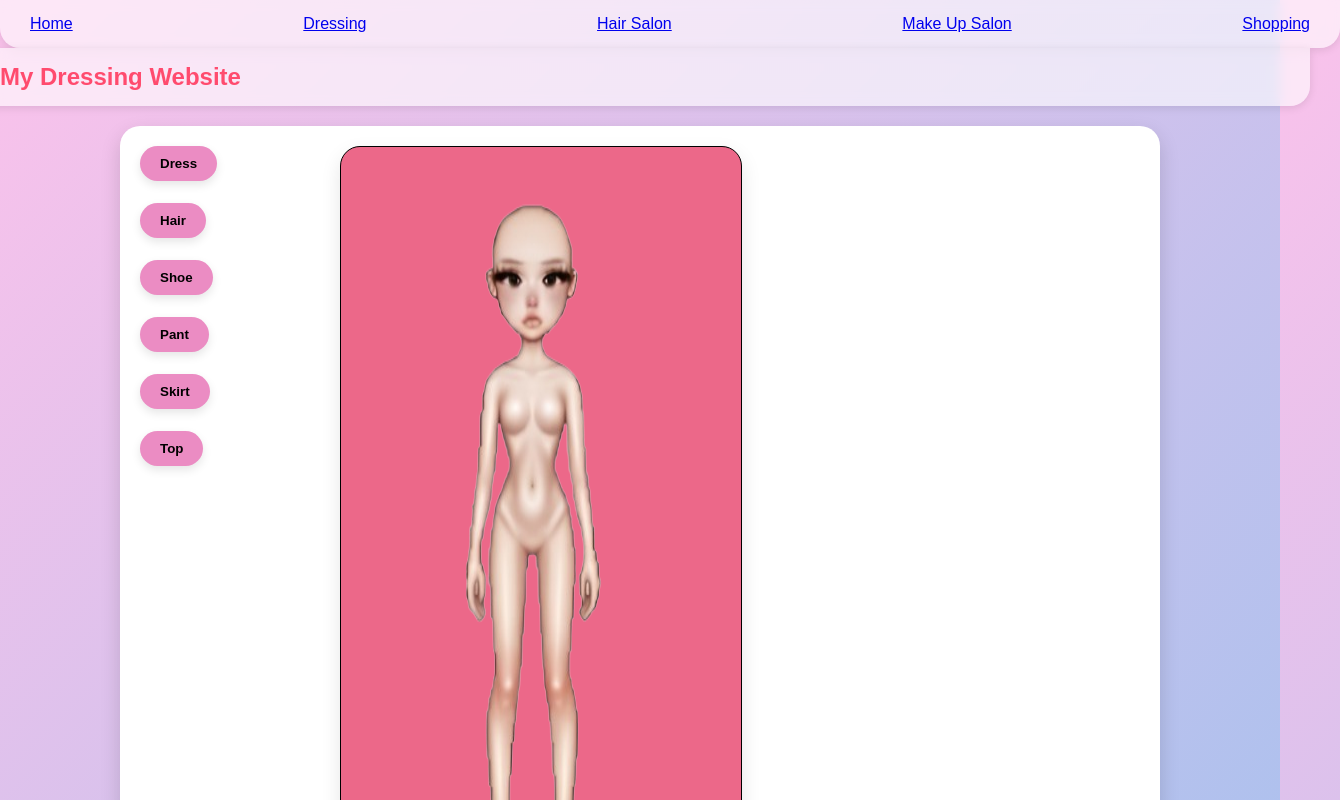
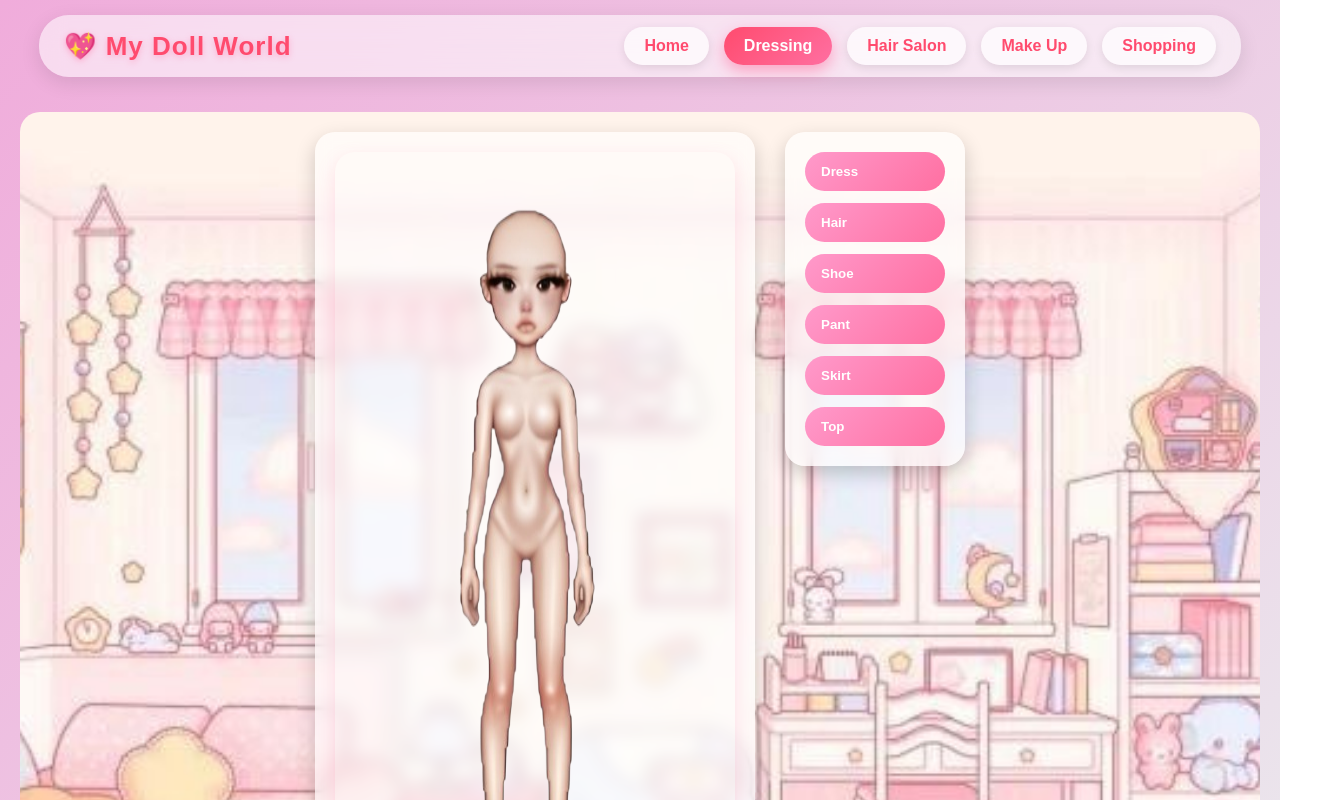
Before and after one commit to SabrinaMacaluso/my-dressing-app, a React (Create React App) app in the folder frontend/: page /dressing in a window 1280 px wide. Shown: the top 800 px of the page, 1340 px wide, since content can reach past the window. Built offline with nearby package versions, Linux system fonts and the light colour scheme.

Commit message:
Improve UI

```diff
--- a/frontend/src/App.css
+++ b/frontend/src/App.css
@@ -1,118 +1,277 @@
-
-/* App.css */
+/* Global */
 body {
   margin: 0;
   font-family: "Poppins", sans-serif;
-  background: linear-gradient(135deg, #fbc2eb 0%, #a6c1ee 100%);
+  background: linear-gradient(135deg, #f0acdb 0%, #eaebee 100%);
+  color: #333;
+  min-height: 100vh;
 }
+
 /* Layout wrapper */
 .main-layout {
   display: flex;
   flex-direction: column;
   align-items: center;
 }
+
 /* Header Navigation */
 .header {
-  width: 100%;
-  padding: 15px 30px;
+  width: 90%;
+  margin: 15px auto;
+  padding: 12px 25px;
   display: flex;
   justify-content: space-between;
   align-items: center;
-  background: rgba(255, 255, 255, 0.6);
-  backdrop-filter: blur(6px);
-  box-shadow: 0px 2px 8px rgba(0, 0, 0, 0.1);
-  border-radius: 0 0 20px 20px;
+  background: rgba(255, 255, 255, 0.55);
+  backdrop-filter: blur(12px);
+  box-shadow: 0px 6px 20px rgba(0,0,0,0.1);
+  border-radius: 30px;
+  position: sticky;
+  top: 10px;
+  z-index: 10;
+  transition: all 0.3s ease;
 }
-.header h1 {
-  margin: 0;
-  font-size: 24px;
+
+/* Logo / title */
+.logo {
+  font-size: 26px;
+  font-weight: bold;
   color: #ff4b6e;
+  letter-spacing: 1px;
+  text-shadow: 0 2px 6px rgba(255, 100, 150, 0.4);
 }
-/* Modern Menu */
+
+/* Navigation menu */
 .nav-menu {
   display: flex;
-  gap: 20px;
+  gap: 15px;
 }
-.nav-menu button {
-  padding: 8px 18px;
-  font-size: 16px;
-  font-weight: bold;
-  border-radius: 20px;
-  border: none;
-  background: rgba(255,255,255,0.8);
-  cursor: pointer;
-  transition: all 0.3s;
-  box-shadow: 0 3px 10px rgba(0,0,0,0.1);
+
+/* Menu links */
+.menu-btn {
+  text-decoration: none;
+  padding: 10px 20px;
+  border-radius: 25px;
+  font-weight: 600;
+  background: rgba(255,255,255,0.7);
+  color: #ff4b6e;
+  box-shadow: 0px 3px 10px rgba(0,0,0,0.1);
+  transition: all 0.3s ease;
 }
-.nav-menu button:hover {
-  background: linear-gradient(135deg, #ff758c 0%, #ff7eb3 100%);
+
+/* Hover effect */
+.menu-btn:hover {
+  background: linear-gradient(135deg, #ff9acb 0%, #ff6fa1 100%);
   color: white;
-  transform: scale(1.05);
+  transform: translateY(-3px) scale(1.05);
+  box-shadow: 0px 6px 15px rgba(255, 100, 150, 0.4);
 }
+
+/* Active link style */
+.menu-btn.active {
+  background: linear-gradient(135deg, #ff4b6e 0%, #ff6fa1 100%);
+  color: white;
+  box-shadow: 0px 6px 15px rgba(255, 100, 150, 0.5);
+}
+
 /* Main App Grid */
 .app {
   display: grid;
   grid-template-columns: 180px 1fr 220px;
   gap: 20px;
-  padding: 20px;
-  background: white;
-  border-radius: 20px;
-  box-shadow: 0px 8px 20px rgba(0, 0, 0, 0.15);
+  padding: 25px;
+  background: rgba(255, 255, 255, 0.8);
+  border-radius: 25px;
+  box-shadow: 0px 10px 25px rgba(0,0,0,0.15);
   max-width: 1000px;
   width: 100%;
-  margin: 20px 0;
+  margin: 30px 0;
 }
+
 /* Doll */
 .doll-section {
   display: flex;
   flex-direction: column;
   align-items: center;
 }
+
 #doll-container {
+  position: relative;
+  width: 400px;
+  height: 800px;
+  background: transparent;
+  border: none;
   border-radius: 20px;
-  box-shadow: 0px 8px 20px rgba(0, 0, 0, 0.1);
+  box-shadow: 0px 8px 20px rgba(255, 100, 150, 0.2);
   overflow: hidden;
 }
+
 /* Dressing Panel */
 .dressing-panel {
   display: flex;
   flex-direction: column;
   gap: 12px;
 }
+
 .dressing-panel button {
-  padding: 10px 20px;
-  border-radius: 25px;
+  padding: 12px 22px;
+  border-radius: 30px;
   border: none;
-  background: #eb8cc3;
+  background: linear-gradient(135deg, #ff9acb 0%, #ff6fa1 100%);
+  color: white;
   font-weight: bold;
   cursor: pointer;
-  transition: all 0.2s;
-  box-shadow: 0px 4px 10px rgba(0,0,0,0.1);
+  transition: all 0.3s ease;
+  box-shadow: 0px 6px 15px rgba(255,100,150,0.3);
 }
+
 .dressing-panel button:hover {
-  background: linear-gradient(135deg, #ff758c 0%, #ff7eb3 100%);
-  color: white;
-  transform: scale(1.05);
+  transform: scale(1.08);
+  box-shadow: 0px 8px 20px rgba(255,100,150,0.5);
 }
+
 .dressing-panel button:active {
   transform: scale(0.95);
 }
 
-
-/* Modern Download Button */
+/* Download Button */
 .download-button {
   padding: 14px 40px;
   font-size: 18px;
   font-weight: bold;
+  border-radius: 40px;
+  border: none;
+  background: linear-gradient(135deg, #ff4b6e 0%, #ff6fa1 100%);
+  color: white;
+  cursor: pointer;
+  box-shadow: 0px 8px 20px rgba(255, 100, 150, 0.4);
+  transition: all 0.3s ease;
+}
+
+.download-button:hover {
+  background: linear-gradient(135deg, #ff6fa1 0%, #ff9acb 100%);
+  transform: scale(1.05) rotate(-1deg);
+  box-shadow: 0px 10px 25px rgba(255, 100, 150, 0.5);
+}
+
+/* Dressing App Layout */
+.dressing-app {
+  display: flex;
+  justify-content: center;
+  align-items: flex-start;
+  gap: 30px;
+  padding: 20px;
+  background: url('../public/images/girly-room.jpg') no-repeat center;
+  background-size: cover;
+  border-radius: 20px;
+  max-width: 1200px;
+  width: 100%;
+  margin: 20px auto;
+}
+
+.doll-wrapper {
+  display: flex;
+  flex-direction: column;
+  align-items: center;
+  gap: 15px;
+  background: rgba(255, 255, 255, 0.6);
+  backdrop-filter: blur(8px);
+  padding: 20px;
+  border-radius: 20px;
+  box-shadow: 0 8px 20px rgba(0,0,0,0.2);
+}
+
+.doll-wrapper .download-button {
+  background: linear-gradient(135deg, #ff758c 0%, #ff7eb3 100%);
+  color: white;
+  font-weight: bold;
+  font-size: 16px;
+  padding: 12px 28px;
   border-radius: 30px;
   border: none;
-  background: linear-gradient(135deg, #ff758c 0%, #ff7eb3 100%);
-  color: white;
   cursor: pointer;
   box-shadow: 0 6px 15px rgba(0,0,0,0.2);
   transition: all 0.3s;
 }
-.download-button:hover {
+
+.doll-wrapper .download-button:hover {
   background: linear-gradient(135deg, #ff4b6e 0%, #ff6fa1 100%);
   transform: scale(1.05) rotate(-1deg);
 }
+
+/* Clothes Sidebar next to the doll */
+.clothes-sidebar {
+  display: flex;
+  flex-direction: column;
+  gap: 16px;
+  background: rgba(255, 255, 255, 0.65);
+  backdrop-filter: blur(8px);
+  padding: 20px;
+  border-radius: 20px;
+  box-shadow: 0 8px 20px rgba(0,0,0,0.2);
+  max-height: 700px;
+  overflow: hidden;
+}
+
+/* Flex container inside sidebar */
+.clothes-sidebar .sidebar-inner {
+  display: flex;
+  gap: 20px;
+}
+
+/* Left: category buttons column */
+.clothes-sidebar .category-buttons {
+  display: flex;
+  flex-direction: column;
+  gap: 12px;
+  min-width: 140px;
+}
+
+/* Right: available clothes column */
+.clothes-sidebar .available-clothes-wrapper {
+  display: flex;
+  flex-wrap: wrap;
+  gap: 14px;
+  flex: 1;
+  max-height: 600px;
+  overflow-y: auto;
+  padding: 10px;
+  border-left: 1px solid rgba(0,0,0,0.1);
+  box-sizing: border-box;
+}
+
+.available-clothes-wrapper .clothes-item {
+  margin-bottom: 12px;
+}
+
+/* Category buttons inside sidebar */
+.category-button {
+  display: flex;
+  align-items: center;
+  gap: 10px;
+  padding: 12px 16px;
+  border-radius: 25px;
+  border: none;
+  background: linear-gradient(135deg, #ff9acb 0%, #ff6fa1 100%);
+  color: white;
+  font-weight: bold;
+  cursor: pointer;
+  transition: all 0.3s ease;
+  width: 100%;
+}
+
+.category-button img {
+  width: 24px;
+  height: 24px;
+}
+
+.category-button:hover {
+  transform: scale(1.05);
+  box-shadow: 0px 8px 20px rgba(255,100,150,0.4);
+}
+
+.category-button.active {
+  background: linear-gradient(135deg, #ff4b6e 0%, #ff6fa1 100%);
+  box-shadow: 0px 8px 20px rgba(255,100,150,0.5);
+  transform: scale(1.05);
+}
--- a/frontend/src/App.js
+++ b/frontend/src/App.js
@@ -1,5 +1,5 @@
 // srcdevelop/App.js
-import { BrowserRouter as Router, Routes, Route, Link } from "react-router-dom";
+import { BrowserRouter as Router, Routes, Route, Link, NavLink } from "react-router-dom";
 import Home from "./pages/Home";
 import Dressing from "./pages/Dressing";
 import HairSalon from "./pages/HairSalon";
@@ -11,13 +11,18 @@ import "./App.css";
 function App() {
   return (
     <Router>
-      <nav className="header">
-        <Link className="menu-btn" to="/">Home</Link>
-        <Link className="menu-btn" to="/dressing">Dressing</Link>
-        <Link className="menu-btn" to="/hair-salon">Hair Salon</Link>
-        <Link className="menu-btn" to="/makeup-salon">Make Up Salon</Link>
-        <Link className="menu-btn" to="/shopping">Shopping</Link>
-      </nav>
+      <header className="header">
+        <div className="logo">💖 My Doll World</div>
+
+        <nav className="nav-menu">
+          <NavLink to="/" className="menu-btn">Home</NavLink>
+          <NavLink to="/dressing" className="menu-btn">Dressing</NavLink>
+          <NavLink to="/hair-salon" className="menu-btn">Hair Salon</NavLink>
+          <NavLink to="/makeup-salon" className="menu-btn">Make Up</NavLink>
+          <NavLink to="/shopping" className="menu-btn">Shopping</NavLink>
+        </nav>
+      </header>
+
 
       <Routes>
         <Route path="/" element={<Home />} />
--- /dev/null
+++ b/frontend/src/Wardrobe.css
@@ -0,0 +1,38 @@
+/* Category buttons inside sidebar */
+.category-button {
+  display: flex;
+  align-items: center;
+  gap: 10px;
+  padding: 12px 20px;           /* slightly more padding */
+  border-radius: 25px;
+  border: none;
+  background: linear-gradient(135deg, #ff9acb 0%, #ff6fa1 100%);
+  color: white;
+  font-weight: bold;
+  cursor: pointer;
+  transition: all 0.3s ease;
+  width: 100%;
+  justify-content: flex-start;   /* aligns icon and text to left */
+}
+
+.category-button img {
+  width: 28px;                  /* slightly bigger icons */
+  height: 28px;
+}
+
+.category-button span {
+  margin-left: 8px;             /* spacing between icon and text */
+}
+
+/* Hover effect */
+.category-button:hover {
+  transform: scale(1.05);
+  box-shadow: 0px 8px 20px rgba(255, 100, 150, 0.4);
+}
+
+/* Active button style */
+.category-button.active {
+  background: linear-gradient(135deg, #ff4b6e 0%, #ff6fa1 100%);
+  box-shadow: 0px 8px 20px rgba(255, 100, 150, 0.5);
+  transform: scale(1.05);       /* slightly lifted */
+}
--- a/frontend/src/components/Doll.js
+++ b/frontend/src/components/Doll.js
@@ -1,12 +1,4 @@
 function Doll({ currentClothes, layerOrder }) {
-  const dollStyle = {
-    position: "relative",
-    width: "400px",
-    height: "800px",
-    border: "1px solid black",
-    backgroundColor: "#ec6889ff",
-  };
-
   const imgStyle = {
     position: "absolute",
     top: 0,
@@ -16,14 +8,13 @@ function Doll({ currentClothes, layerOrder }) {
   };
 
   return (
-    <div id="doll-container" style={dollStyle}>
+    <div id="doll-container" className="doll-container">
       {/* Base doll */}
       <img
         src="/images/doll.png"
         alt="Doll"
         style={imgStyle}
         crossOrigin="anonymous"
-
       />
 
       {/* Render clothes based on layerOrder */}
@@ -40,10 +31,6 @@ function Doll({ currentClothes, layerOrder }) {
           />
         );
       })}
-
-
-
-
     </div>
   );
 }
--- a/frontend/src/pages/Dressing.js
+++ b/frontend/src/pages/Dressing.js
@@ -1,4 +1,4 @@
-// srcdevelop/pages/Home.js
+// srcdevelop/pages/Dressing.js
 import { useState, useEffect } from "react";
 import Doll from "../components/Doll";
 import DressingPanel from "../components/DressingPanel";
@@ -7,7 +7,7 @@ import html2canvas from "html2canvas";
 import { BASE_URL } from "../baseUrl";
 import "../App.css";
 
-function Home() {
+function Dressing() {
   const [types] = useState(["dress", "hair", "shoe", "pant", "skirt", "top"]);
   const [selectedType, setSelectedType] = useState(null);
   const [clothes, setClothes] = useState([]);
@@ -64,35 +64,54 @@ function Home() {
 
   return (
     <div className="main-layout">
-      <div className="header">
-        <h1>My Dressing Website</h1>
+      <div className="dressing-app">
+        <div className="doll-wrapper">
+          <Doll currentClothes={currentClothes} layerOrder={layerOrder} />
+          <button className="download-button" onClick={downloadOutfit}>
+            Save Outfit
+          </button>
         </div>
 
-      <div className="app">
-        <DressingPanel types={types} onSelectType={setSelectedType} />
-        <Doll currentClothes={currentClothes} layerOrder={layerOrder} />
+        {/* Sidebar with flex layout */}
+        <div className="clothes-sidebar">
+          <div className="sidebar-inner">
+            {/* Left: Category Buttons */}
+            <div className="category-buttons">
+              {types.map((type) => (
+                <button
+                  key={type}
+                  className={`category-button ${selectedType === type ? "active" : ""}`}
+                  onClick={() => setSelectedType(type)}
+                >
+                  {type.charAt(0).toUpperCase() + type.slice(1)}
+                </button>
+              ))}
+            </div>
 
+            {/* Right: Available Clothes */}
             {selectedType && (
+              <div className="available-clothes-wrapper">
                 <AvailableClothes
                   clothes={clothes}
                   category={selectedType}
                   currentClothes={currentClothes}
-            onHover={(item) => setPreviewClothes({ ...previewClothes, [selectedType]: item })}
-            onLeave={() => setPreviewClothes({ ...previewClothes, [selectedType]: null })}
+                  onHover={(item) =>
+                    setPreviewClothes({ ...previewClothes, [selectedType]: item })
+                  }
+                  onLeave={() =>
+                    setPreviewClothes({ ...previewClothes, [selectedType]: null })
+                  }
                   onClick={handleClickItem}
                   onChangeLayer={handleChangeLayer}
                   onRemove={handleRemoveCloth}
                 />
+              </div>
             )}
           </div>
-
-      <div style={{ marginTop: "20px" }}>
-        <button className="download-button" onClick={downloadOutfit}>
-          Download Outfit
-        </button>
+        </div>
       </div>
     </div>
   );
 }
 
-export default Home;
+export default Dressing;
--- a/frontend/src/pages/Home.js
+++ b/frontend/src/pages/Home.js
@@ -6,7 +6,7 @@ export default function WelcomePage() {
       <h1>Welcome to My Dressing Website!</h1>
       <p>Explore and dress your doll!</p>
       <Link to="/dressing">
-        <button>Go to Dressing</button>
+        <button className="menu-btn">Go to Dressing</button>
       </Link>
     </div>
   );
```
Also changed, not shown: frontend/src/AvailableClothes.css (+38 -17 lines), frontend/src/WardrobePanel.css (added, +53 -0 lines), frontend/src/components/WardrobePanel.js (added, +42 -0 lines), frontend/public/images/girly-room.jpg (added), 1 other file (tests, documents, lock files or other folders). Lines whose indentation alone changed are shown as unchanged.
